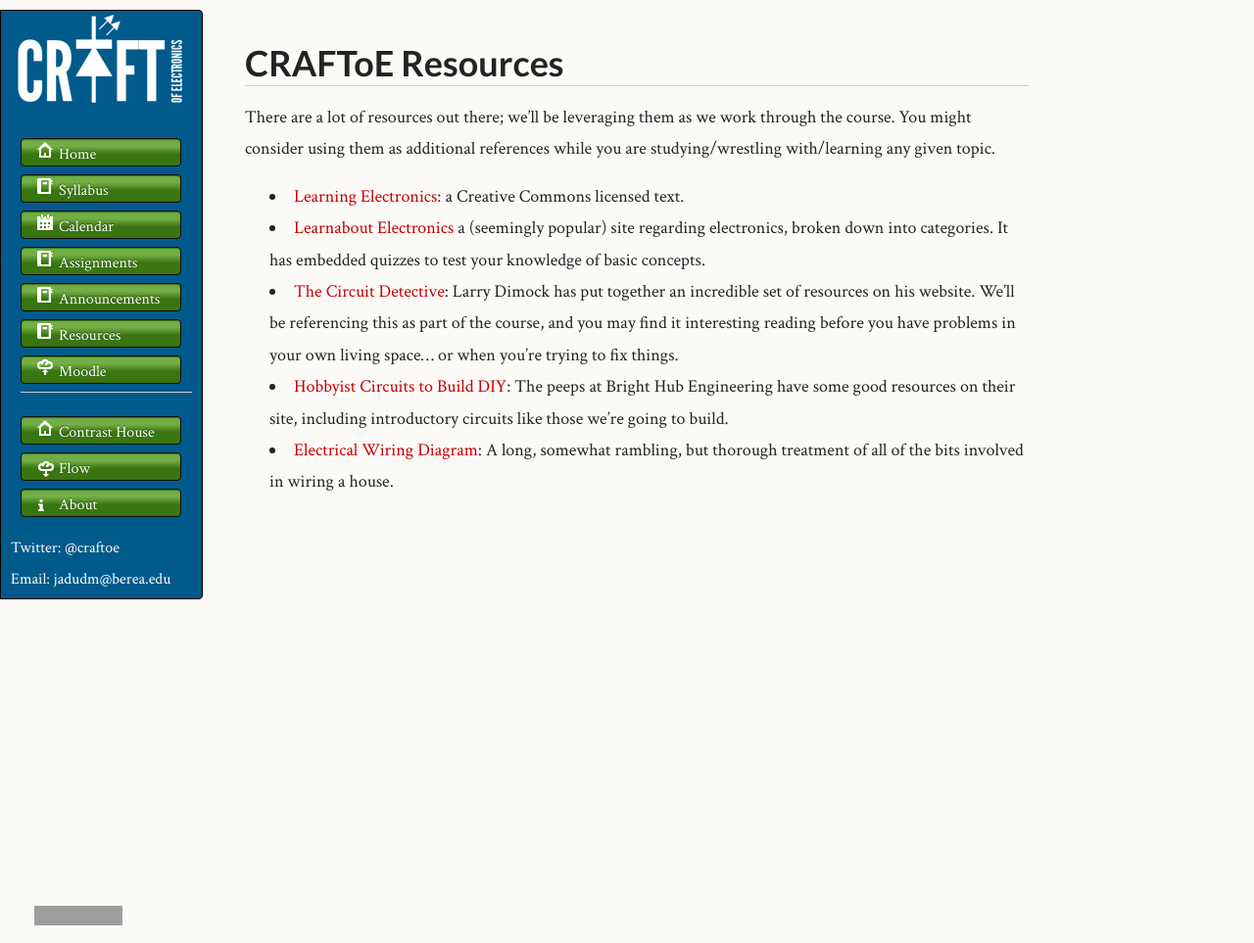
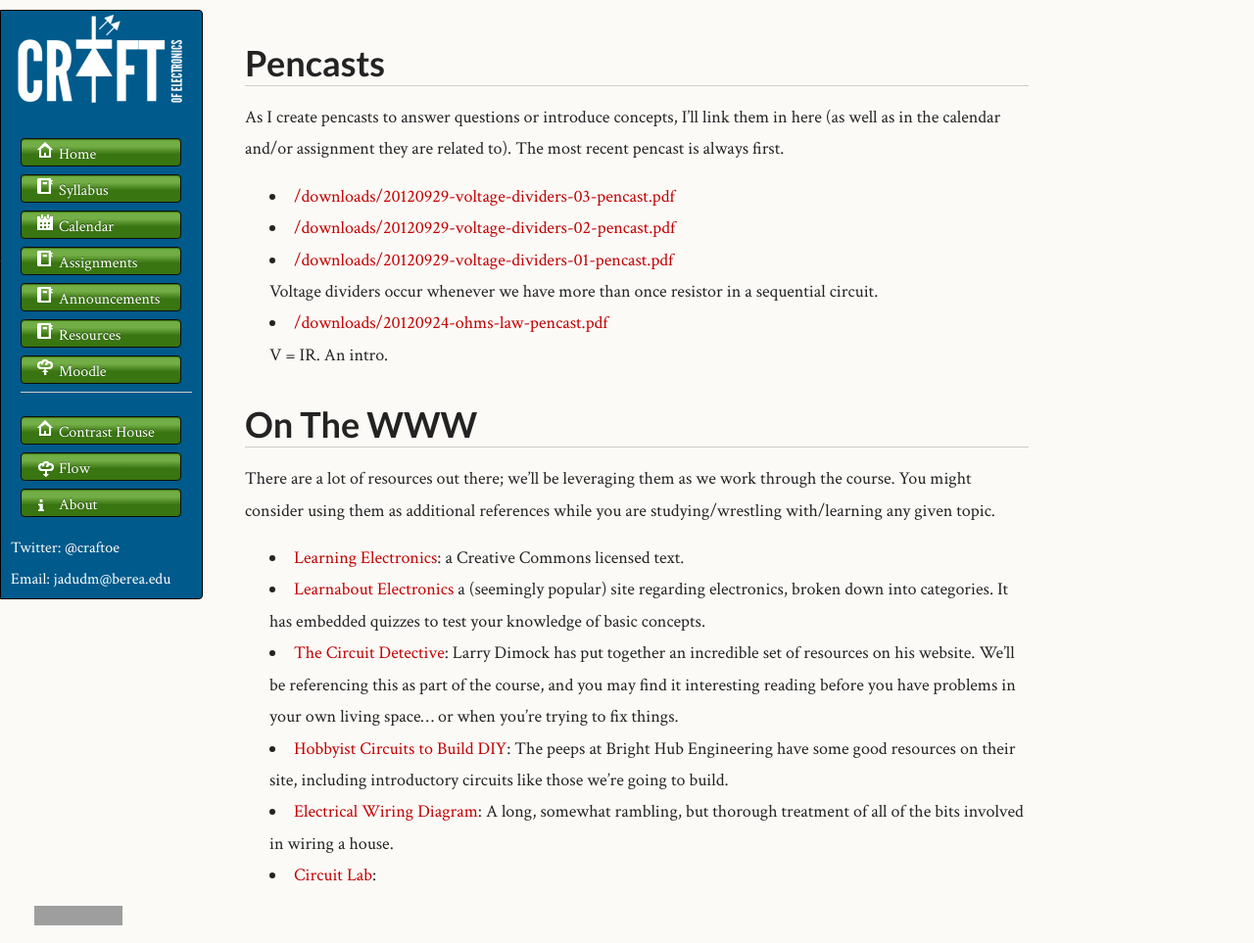
Before and after one commit to craftofelectronics/craftofelectronics.github.com, a Jekyll site: the page built from resources.md, in a window 1280 px wide and 963 px high. Shown: the whole window at 98% size. Built offline with Jekyll 4.4.1, drawn with Linux system fonts in a browser that asks for light colours; grey boxes are pictures that could not be loaded.

Commit message:
Adding in pencasts.

```diff
--- a/resources.md
+++ b/resources.md
@@ -3,7 +3,18 @@ layout: default
 title: Craft of Electronics Resources
 ---
 
-# CRAFToE Resources
+# Pencasts
+
+As I create pencasts to answer questions or introduce concepts, I'll link them in here (as well as in the calendar and/or assignment they are related to). The most recent pencast is always first.
+
+* [{{site.url}}/downloads/20120929-voltage-dividers-03-pencast.pdf](Voltage Dividers #3)
+* [{{site.url}}/downloads/20120929-voltage-dividers-02-pencast.pdf](Voltage Dividers #2)
+* [{{site.url}}/downloads/20120929-voltage-dividers-01-pencast.pdf](Voltage Dividers #1) <br/>
+  Voltage dividers occur whenever we have more than once resistor in a sequential circuit.
+* [{{site.url}}/downloads/20120924-ohms-law-pencast.pdf](Ohm's Law) <br/>
+  V = IR. An intro.
+
+# On The WWW
 
 There are a lot of resources out there; we'll be leveraging them as we work through the course. You might consider using them as additional references while you are studying/wrestling with/learning any given topic.
 
@@ -12,3 +23,4 @@ There are a lot of resources out there; we'll be leveraging them as we work thro
 * [The Circuit Detective](http://www.thecircuitdetective.com/): Larry Dimock has put together an incredible set of resources on his website. We'll be referencing this as part of the course, and you may find it interesting reading before you have problems in your own living space... or when you're trying to fix things.
 * [Hobbyist Circuits to Build DIY](http://www.brighthubengineering.com/diy-electronics-devices/124375-hobbyist-circuits-to-build-diy/): The peeps at Bright Hub Engineering have some good resources on their site, including introductory circuits like those we're going to build.
 * [Electrical Wiring Diagram](http://www.mauenvios.com/trujillo2001/DIYH/DIY_my-own-house-electrical-wiring.htm): A long, somewhat rambling, but thorough treatment of all of the bits involved in wiring a house.
+* [Circuit Lab]():
```
Also changed, not shown: cal/index.md (+1 -1 lines), cal/w05.md (+16 -0 lines), 4 other files.
